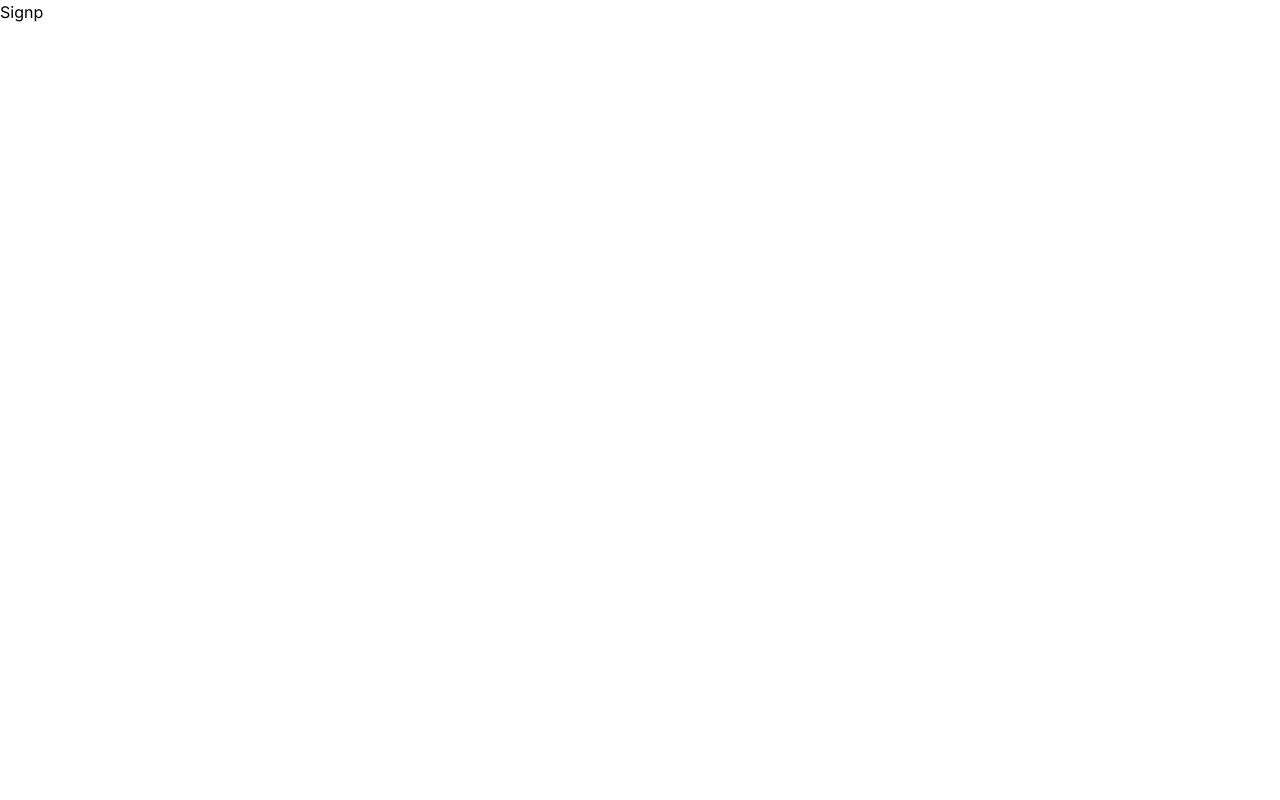
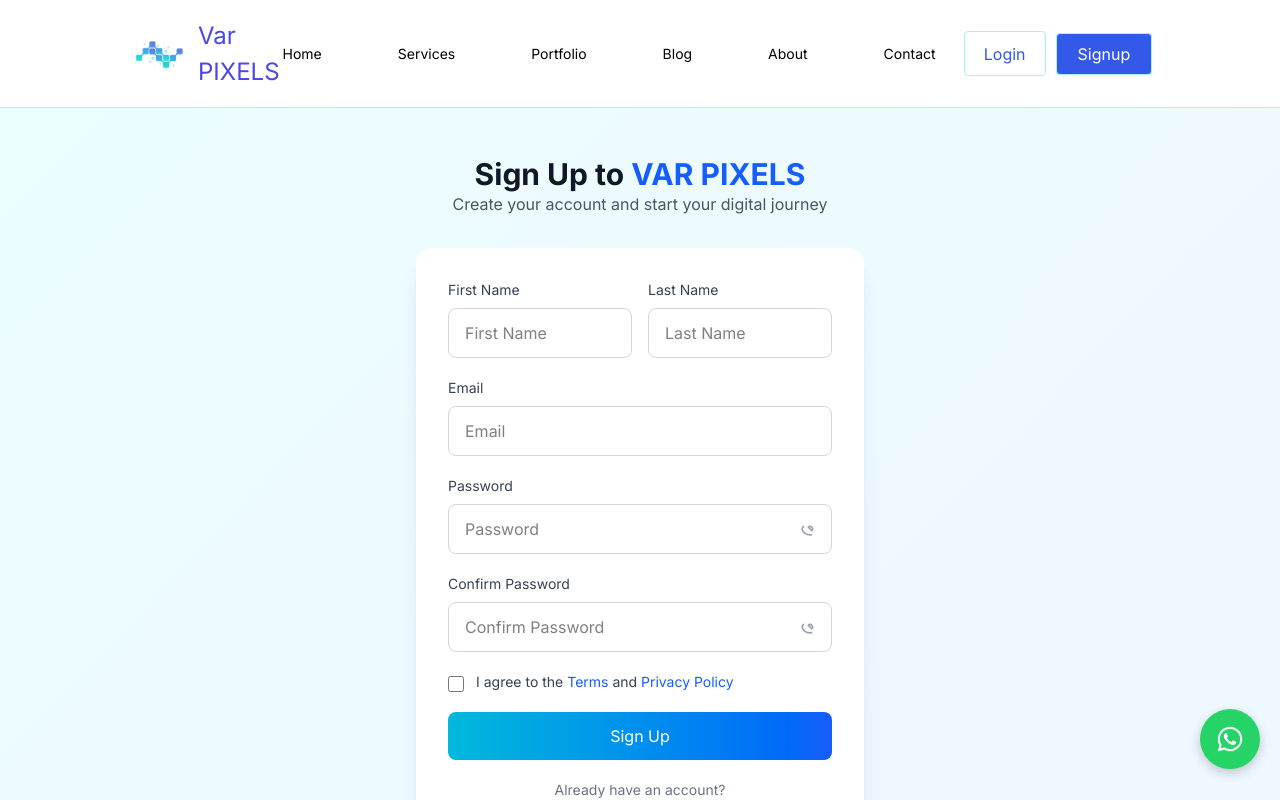
Before and after one commit to Chaitanyaa0001/Var-pixels, a React (Vite) app: page /signup in a window 1280 px wide. Shown: the top 800 px of the page. Built offline with nearby package versions, Linux system fonts and the light colour scheme.

Commit message:
sognup page

```diff
--- /dev/null
+++ b/src/components/InputFeild.jsx
@@ -0,0 +1,47 @@
+// InputField.jsx
+import React from 'react';
+
+const InputField = ({
+  id,
+  label,
+  type = 'text',
+  value,
+  onChange,
+  showToggle,
+  show,
+  toggle,
+}) => (
+  <div>
+    <label htmlFor={id} className="block text-sm font-medium text-gray-700 mb-2">
+      {label}
+    </label>
+    <div className="relative">
+      <input
+        type={showToggle && !show ? 'password' : type}
+        id={id}
+        name={id}
+        value={value}
+        onChange={onChange}
+        placeholder={label}
+        className={`w-full px-4 py-3 ${showToggle ? 'pr-12' : ''} border border-gray-300 rounded-lg focus:ring-2 focus:ring-blue-500 focus:border-transparent transition-colors`}
+      />
+      {showToggle && toggle && (
+        <button
+          type="button"
+          onClick={toggle}
+          className="absolute inset-y-0 right-0 pr-3 flex items-center"
+        >
+          <svg className="w-5 h-5 text-gray-400" fill="none" stroke="currentColor" viewBox="0 0 24 24">
+            {show ? (
+              <path strokeLinecap="round" strokeLinejoin="round" strokeWidth={2} d="M15 12a3 3 0 11-6 0 3 3 0 016 0z M2.458 12C3.732 7.943 7.523 5 12 5s8.268 2.943 9.542 7c-1.274 4.057-5.064 7-9.542 7s-8.268-2.943-9.542-7z" />
+            ) : (
+              <path strokeLinecap="round" strokeLinejoin="round" strokeWidth={2} d="M13.875 18.825A10.05 10.05 0 0112 19c-4.478 0-8.268-2.943-9.543-7a9.97 9.97 0 011.563-3.029m5.858.908a3 3 0 114.243 4.243M9.878 9.878l4.242 4.242" />
+            )}
+          </svg>
+        </button>
+      )}
+    </div>
+  </div>
+);
+
+export default InputField;
--- a/src/pages/contact/Contact.jsx
+++ b/src/pages/contact/Contact.jsx
@@ -9,7 +9,7 @@ const Contact = () => {
       <Navbar />
 
       <div className="w-[95%] sm:w-[90%] lg:w-[85%] mx-auto flex flex-col">
-        <button className="text-center bg-[#CDF5FD] text-sm text-[#0F1035] font-semibold inline-block px-2 lg:px-0 lg:w-[10%] mx-auto rounded-full mt-16 mb-5">
+        <button className="text-center bg-[#CDF5FD] text-sm text-[#0F1035] font-semibold inline-block px-2 lg:px-0 lg:w-[8%] hover:outline-none hover:bg-[#3B4455] hover:text-blue-400 cursor-pointer mx-auto rounded-full mt-16 mb-5">
           Contact us
         </button>
         <h1 className="text-center text-3xl lg:text-5xl md:text-4xl font-extrabold text-[#0F1035] mb-8">
@@ -17,15 +17,15 @@ const Contact = () => {
         </h1>
 
         <div className="flex flex-col md:flex-row justify-center gap-4 mb-50 text-center">
-          <button className="bg-[#1982FC] text-white px-6 py-2 rounded-lg flex items-center justify-center gap-2">
+          <button className="bg-[#1982FC] text-white px-6 py-2 rounded-lg flex items-center  cursor-pointer justify-center gap-2">
             <FiPhoneCall /> CALL NOW
           </button>
-          <button className="bg-gradient-to-r from-[#6A5ACD] to-[#8A2BE2] text-white px-6 py-2 rounded-lg flex items-center justify-center gap-2 ">
+          <button className="bg-gradient-to-r from-[#6A5ACD] to-[#8A2BE2] text-white px-6 cursor-pointer  py-2 rounded-lg flex items-center justify-center gap-2 ">
             <FiSend /> SEND MESSAGE
           </button>
         </div>
 
-        <div className="grid grid-cols-1 lg:grid-cols-2 w-[70%] mx-auto gap-20 mb-20">
+        <div className="grid grid-cols-1 lg:grid-cols-2  w-[90%] lg:w-[70%] mx-auto gap-20 mb-20">
           {/* Left Form */}
           <div className="bg-white rounded-xl shadow-lg p-7">
             <h2 className="text-xl font-bold mb-6 text-[#0F1035]">
@@ -78,8 +78,8 @@ const Contact = () => {
           {/* Right Contact Info */}
           <div className="flex flex-col justify-start gap-6 text-[#0F1035]">
             <h2 className="text-xl font-extrabold">Get in Touch</h2>
-            <div className="flex items-center gap-3">
-              <FiMail className="text-white bg-blue-500 text-xl py-2 "/>
+            <div className="flex items-center gap-3 ">
+              <FiMail className="text-white  bg-blue-500 w-[8%] h-[65%] text-2xl p-1 rounded-[6px]  "/>
               <div>
                   <h1>Email</h1>
                   <span className='opacity-70  text-[0.9rem]'>varpixels@gmail.com</span>
@@ -87,7 +87,7 @@ const Contact = () => {
 
             </div>
             <div className="flex items-center gap-3">
-              <FiPhoneCall className="text-blue-500 text-xl" />
+              <FiPhoneCall className="text-white  bg-blue-500 w-[8%] h-[65%] text-xl p-1 rounded-[6px]" />
               <div>
                 <h1>phone Number</h1>
                 <span>+91-7905095656</span>
@@ -95,7 +95,7 @@ const Contact = () => {
 
             </div>
             <div className="flex items-center gap-3">
-              <FiMapPin className="text-blue-500 text-xl" />
+              <FiMapPin className="text-white bg-blue-500 w-[8%] h-[65%] text-xl p-1 rounded-[6px]" />
               <div>
                 <h1>Location</h1>
                 <span>Ayodhya, India</span>
--- a/src/pages/login/Login.jsx
+++ b/src/pages/login/Login.jsx
@@ -4,6 +4,10 @@ import Navbar from '../../components/navbar/Navbar'
 const Login = () => {
   return (
     <div>
+      <Navbar/>
+      <div>
+
+      </div>
 
     </div>
   )
--- a/src/pages/signup/Signp.jsx
+++ b/src/pages/signup/Signp.jsx
@@ -1,9 +1,64 @@
-import React from 'react'
+import React, { useState } from 'react';
+import Navbar from '../../components/navbar/Navbar';
+import Footer from '../../components/footer/Footer';
+import InputField from '../../components/InputFeild';
 
-const Signp = () => {
+const Signup = () => {
+  const [formData, setFormData] = useState({
+    firstName: '', lastName: '', email: '', password: '', confirmPassword: '', agreeToTerms: false
+  });
+  const [showPassword, setShowPassword] = useState(false);
+  const [showConfirmPassword, setShowConfirmPassword] = useState(false);
+
+  const handleInputChange = ({ target: { name, value, type, checked } }) => {
+    setFormData(prev => ({ ...prev, [name]: type === 'checkbox' ? checked : value }));
+  };
+
+  const handleSubmit = async e => {
+    e.preventDefault();
+   console.log(formData);
+   setFormData({
+        firstName: '', lastName: '', email: '', password: '', confirmPassword: '', agreeToTerms: false
+
+   })
+
+  };
+
   return (
-    <div>Signp</div>
-  )
-}
+    <div className="min-h-screen bg-gradient-to-br from-cyan-50 to-blue-50">
+      <Navbar />
+      <div className="flex items-center justify-center py-12 px-4 sm:px-6 lg:px-8">
+        <div className="w-full max-w-md">
+          <div className="text-center mb-8">
+            <h1 className="text-3xl font-bold text-gray-900">Sign Up to <span className="text-blue-600">VAR PIXELS</span></h1>
+            <p className="text-gray-600">Create your account and start your digital journey</p>
+          </div>
 
-export default Signp
+          <form onSubmit={handleSubmit} className="bg-white rounded-2xl shadow-xl p-8 space-y-5">
+            <div className="grid grid-cols-1 sm:grid-cols-2 gap-4">
+              <InputField id="firstName" label="First Name" value={formData.firstName} onChange={handleInputChange} />
+              <InputField id="lastName" label="Last Name" value={formData.lastName} onChange={handleInputChange} />
+            </div>
+            <InputField id="email" label="Email" type="email" value={formData.email} onChange={handleInputChange} />
+            <InputField id="password" label="Password" value={formData.password} onChange={handleInputChange} showToggle show={showPassword} toggle={() => setShowPassword(!showPassword)} />
+            <InputField id="confirmPassword" label="Confirm Password" value={formData.confirmPassword} onChange={handleInputChange} showToggle show={showConfirmPassword} toggle={() => setShowConfirmPassword(!showConfirmPassword)} />
+            <div className="flex items-start">
+              <input type="checkbox" id="agreeToTerms" name="agreeToTerms" checked={formData.agreeToTerms} onChange={handleInputChange} className="mt-1 h-4 w-4 text-blue-600" />
+              <label htmlFor="agreeToTerms" className="ml-3 text-sm text-gray-700">I agree to the <a href="#" className="text-blue-600 hover:text-blue-500">Terms</a> and <a href="#" className="text-blue-600 hover:text-blue-500">Privacy Policy</a></label>
+            </div>
+            <button type="submit"  className="w-full bg-gradient-to-r from-cyan-500 to-blue-600 text-white py-3 rounded-lg hover:from-cyan-600 hover:to-blue-700 disabled:opacity-70">
+               Sign Up
+            </button>
+            <div className="text-center text-sm text-gray-500">Already have an account?</div>
+            <button type="button" onClick={() => window.location.href = '/login'} className="w-full mt-2 text-blue-600 border border-blue-600 py-3 rounded-lg hover:bg-blue-50">
+              Sign In to Existing Account
+            </button>
+          </form>
+        </div>
+      </div>
+      <Footer/>
+    </div>
+  );
+};
+
+export default Signup;
```
